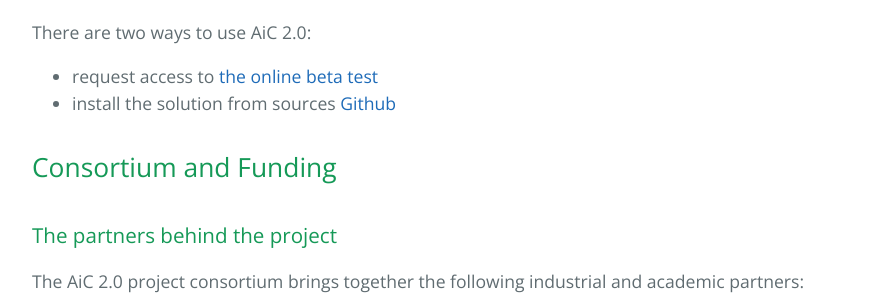
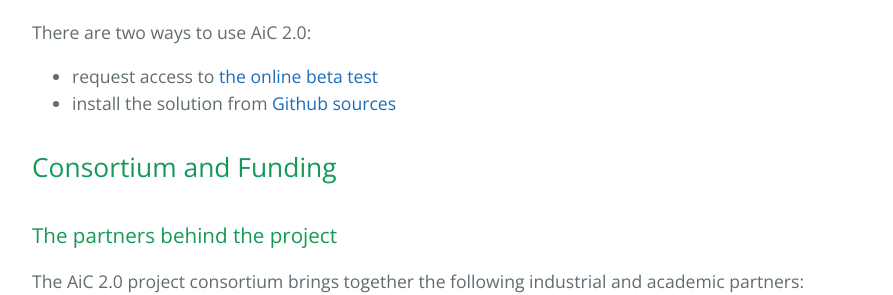
Before and after one commit to AiC-Project/aic-project.github.io, a Jekyll site: the page built from index.md, in a window 1280 px wide and 900 px high, scrolled down 3123 px. Shown: the part 169-464 px from the top of the window, without its empty margins (192-1085 px from the left). Built offline with Jekyll 4.4.1, drawn with Linux system fonts in a browser that asks for light colours.

Commit message:
minor typo

```diff
--- a/index.md
+++ b/index.md
@@ -95,7 +95,7 @@
 There are two ways to use AiC 2.0:
 
 - request access to [the online beta test](https://goo.gl/forms/mwM85JuVu5oWSdHx2)
-- install the solution from sources [Github](https://github.com/AiC-Project)
+- install the solution from [Github sources](https://github.com/AiC-Project)
 
 
 
```
